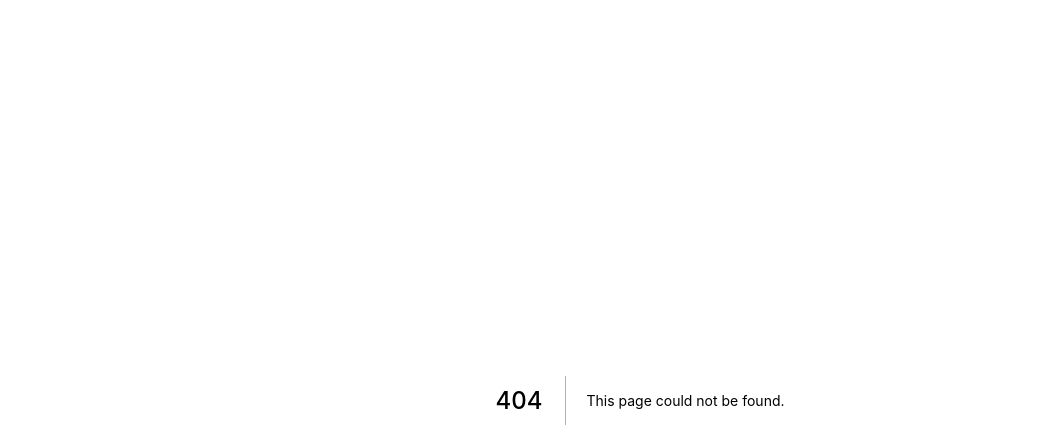
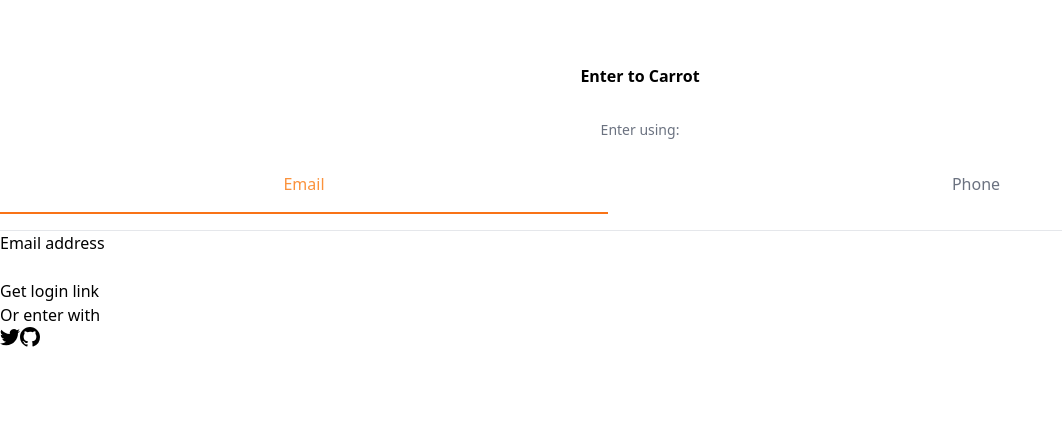
Before and after one commit to chanwoo00106/carrot-market, a Next.js app: page /enter in a window 1280 px wide. Before the commit this address had no page. Shown: the top 448 px of the page, without its empty margins (0-1062 px from the left). Built offline with nearby package versions, Linux system fonts and the light colour scheme.

Commit message:
Add enter.tsx part one

```diff
--- /dev/null
+++ b/pages/enter.tsx
@@ -0,0 +1,98 @@
+import { useState } from "react";
+
+const cls = (...classnames: string[]) => {
+  return classnames.join(" ");
+};
+
+export default function Enter() {
+  const [method, setMethod] = useState<"email" | "phone">("email");
+  const onEmailClick = () => setMethod("email");
+  const onPhoneClick = () => setMethod("phone");
+  return (
+    <div className="mt-16">
+      <h3 className="text-3x font-bold text-center">Enter to Carrot</h3>
+      <div className="mt-8">
+        <div className="flex flex-col items-center">
+          <h5 className="text-sm text-gray-500 font-medium">Enter using:</h5>
+          <div className="grid pb-4 border-b w-full grid-cols-2 gap-16 mt-8">
+            <button
+              className={cls(
+                "pb-4 font-medium border-b-2",
+                method === "email"
+                  ? " border-orange-500 text-orange-400"
+                  : "border-transparent text-gray-500"
+              )}
+              onClick={onEmailClick}
+            >
+              Email
+            </button>
+            <button
+              className={cls(
+                "pb-4 font-medium border-b-2",
+                method === "phone"
+                  ? " border-orange-500 text-orange-400"
+                  : "border-transparent text-gray-500"
+              )}
+              onClick={onPhoneClick}
+            >
+              Phone
+            </button>
+          </div>
+        </div>
+        <form>
+          <label>
+            {method === "email" ? "Email address" : null}
+            {method === "phone" ? "Phone number" : null}
+          </label>
+          <div>
+            {method === "email" ? <input type="email" required /> : null}
+            {method === "phone" ? (
+              <div>
+                <span>+82</span>
+                <input type="number" required />
+              </div>
+            ) : null}
+          </div>
+          <button>
+            {method === "email" ? "Get login link" : null}
+            {method === "phone" ? "Get one-time password" : null}
+          </button>
+        </form>
+        <div>
+          <div>
+            <div />
+            <div>
+              <span>Or enter with</span>
+            </div>
+          </div>
+          <div>
+            <button>
+              <svg
+                className="w-5 h-5"
+                aria-hidden="true"
+                fill="currentColor"
+                viewBox="0 0 20 20"
+              >
+                <path d="M6.29 18.251c7.547 0 11.675-6.253 11.675-11.675 0-.178 0-.355-.012-.53A8.348 8.348 0 0020 3.92a8.19 8.19 0 01-2.357.646 4.118 4.118 0 001.804-2.27 8.224 8.224 0 01-2.605.996 4.107 4.107 0 00-6.993 3.743 11.65 11.65 0 01-8.457-4.287 4.106 4.106 0 001.27 5.477A4.073 4.073 0 01.8 7.713v.052a4.105 4.105 0 003.292 4.022 4.095 4.095 0 01-1.853.07 4.108 4.108 0 003.834 2.85A8.233 8.233 0 010 16.407a11.616 11.616 0 006.29 1.84" />
+              </svg>
+            </button>
+            <button>
+              <svg
+                className="w-5 h-5"
+                aria-hidden="true"
+                fill="currentColor"
+                viewBox="0 0 20 20"
+              >
+                <path
+                  fillRule="evenodd"
+                  d="M10 0C4.477 0 0 4.484 0 10.017c0 4.425 2.865 8.18 6.839 9.504.5.092.682-.217.682-.483 0-.237-.008-.868-.013-1.703-2.782.605-3.369-1.343-3.369-1.343-.454-1.158-1.11-1.466-1.11-1.466-.908-.62.069-.608.069-.608 1.003.07 1.531 1.032 1.531 1.032.892 1.53 2.341 1.088 2.91.832.092-.647.35-1.088.636-1.338-2.22-.253-4.555-1.113-4.555-4.951 0-1.093.39-1.988 1.029-2.688-.103-.253-.446-1.272.098-2.65 0 0 .84-.27 2.75 1.026A9.564 9.564 0 0110 4.844c.85.004 1.705.115 2.504.337 1.909-1.296 2.747-1.027 2.747-1.027.546 1.379.203 2.398.1 2.651.64.7 1.028 1.595 1.028 2.688 0 3.848-2.339 4.695-4.566 4.942.359.31.678.921.678 1.856 0 1.338-.012 2.419-.012 2.747 0 .268.18.58.688.482A10.019 10.019 0 0020 10.017C20 4.484 15.522 0 10 0z"
+                  clipRule="evenodd"
+                />
+              </svg>
+            </button>
+          </div>
+        </div>
+      </div>
+    </div>
+  );
+}
```
